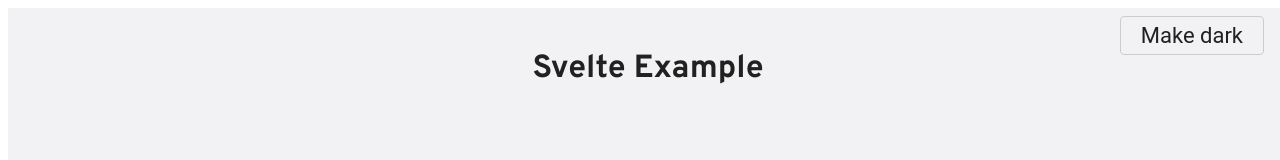
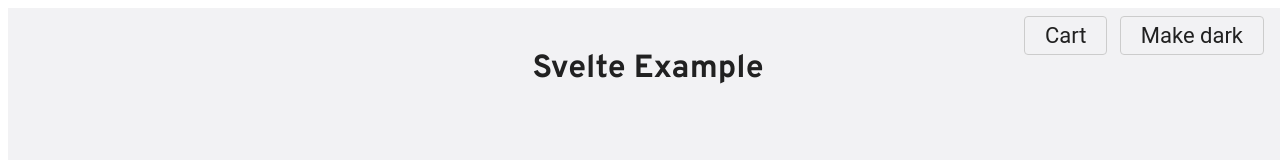
Before and after one commit to lomeat/svelte-app, a Svelte app: page / in a window 1280 px wide. Shown: the top 160 px of the page. Built offline with nearby package versions, Linux system fonts and the light colour scheme.

Commit message:
add cart button to navbar

```diff
--- a/src/App.svelte
+++ b/src/App.svelte
@@ -52,9 +52,12 @@
   <div class="container">
     <header>
       <h1 class="app-name">Svelte Example</h1>
-      <Button class="toggle-theme" on:click={toggleTheme}>
-        {#if $darkTheme}Make light{:else}Make dark{/if}
-      </Button>
+      <navbar>
+        <Button>Cart</Button>
+        <Button on:click={toggleTheme}>
+          {#if $darkTheme}Make light{:else}Make dark{/if}
+        </Button>
+      </navbar>
     </header>
     <Catalog>
       <Card {...card} />
@@ -131,10 +134,13 @@
     color: $text;
   }
 
-  .toggle-theme {
+  navbar {
     position: fixed;
     top: 1rem;
     right: 1rem;
+    display: flex;
+    width: 15rem;
+    justify-content: space-between;
 
     @media (max-width: $tablet-screen) {
       position: absolute;
```
